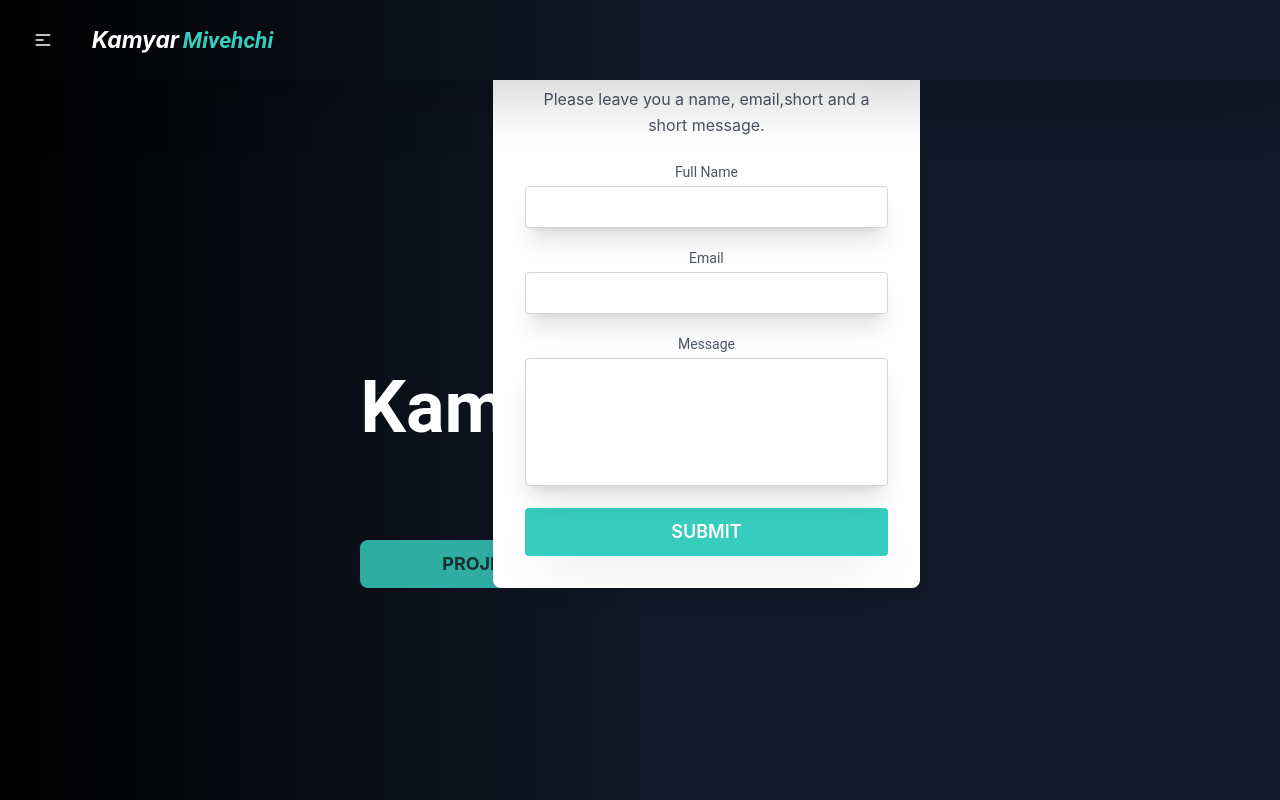
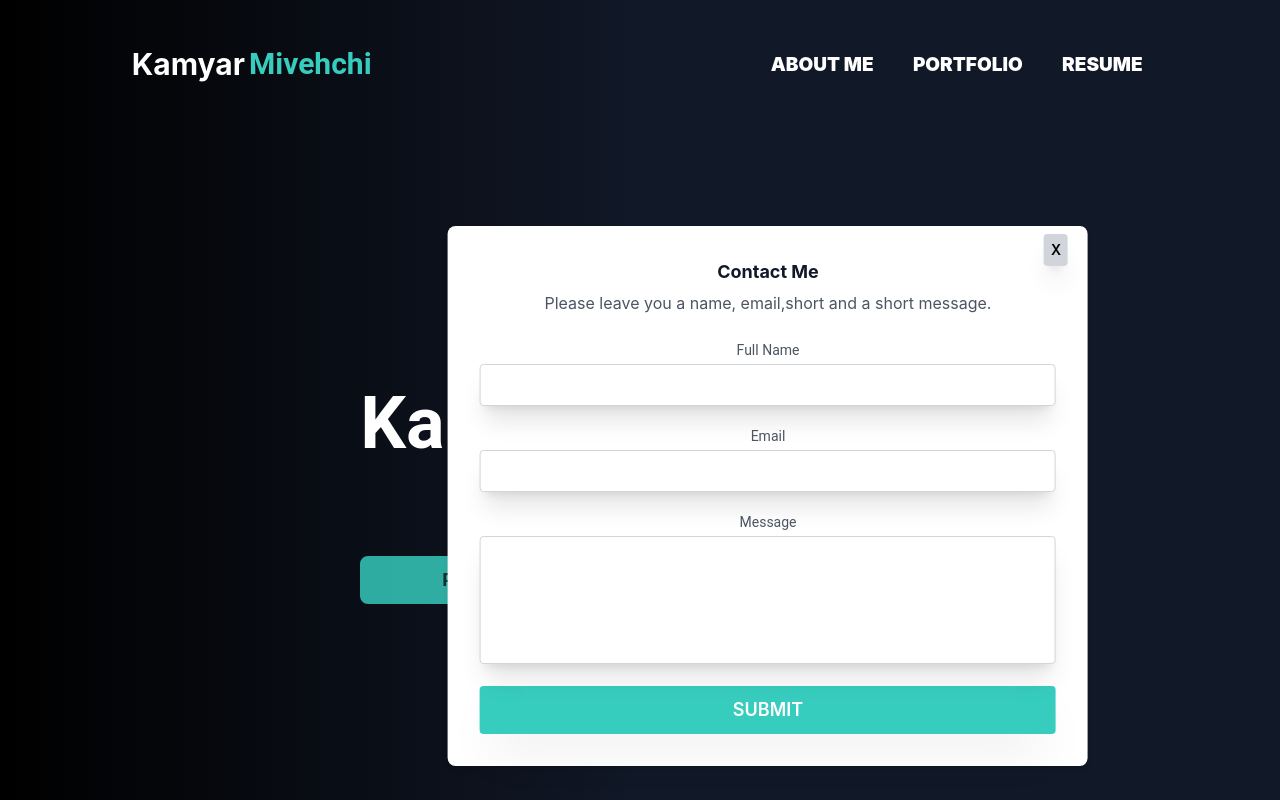
Before and after one commit to Kam-Mivehchi/Portfolio, a React (Create React App) app: page / in a window 1280 px wide. Both pictures are taken after a click on the button "CONTACT". Shown: the top 800 px of the page. Built offline with nearby package versions, Linux system fonts and the light colour scheme.

Commit message:
resolve console errors, still having trouble with form positioning will do tom

```diff
--- a/src/App.js
+++ b/src/App.js
@@ -1,11 +1,10 @@
 import './App.css';
-import { useState } from 'react'
 import Navigation from './components/navigation'
 import Footer from './components/footer'
 import Home from './components/home'
 function App() {
   return (
-    < div className=" bg-fixed min-h-screen bg-gradient-to-r from-black via-gray-900 to-gray-900 max-w-screen overflow-hidden" >
+    < div className=" bg-fixed min-h-screen bg-gradient-to-r from-black via-gray-900 to-gray-900 max-w-screen overflow-hidden relative" >
       <Navigation />
       <Home />
       <Footer />
--- a/src/components/about.js
+++ b/src/components/about.js
@@ -13,13 +13,13 @@ const About = () => {
                 <h1 className='text-6xl lg:text-8xl  font-bold   text-teal-500  lg:basis-full text-center'>About</h1>
                 {/* <Parallax speed={0} translateX={['25%', '0',]} >
                 </Parallax> */}
-                <div class="avatar lg:basis-1/3  lg:my-6">
-                    <div class="w-48 md:w-72  mx-auto  rounded-full  mask mask-hexagon">
+                <div className="avatar lg:basis-1/3  lg:my-6">
+                    <div className="w-48 md:w-72  mx-auto  rounded-full  mask mask-hexagon">
 
                         <img src={content.about.image.url} alt={content.about.image.alt} className="" />
                     </div>
                 </div>
-                <p className="text-center lg:text-left text-sm md:text-xl  2xl:text-4xl lg:basis-1/2 w-10/12 lg:w-full relative before:content-[''] before:absolute before:bg-teal-500 before:w-full before:h-1 before:left-0 before:top-[-.75rem]    lg:before:h-[120%] lg:before:w-1 lg:before:left-[-1.5rem] lg:before:top-0 xl:before:left-[-2rem]  xl:before:w-2">{content.about.desc}</p>
+                <p className="text-center lg:text-left text-sm md:text-xl  2xl:text-3xl lg:basis-1/2 w-10/12 lg:w-full relative before:content-[''] before:absolute before:bg-teal-500 before:w-full before:h-1 before:left-0 before:top-[-.75rem]    lg:before:h-[120%] lg:before:w-1 lg:before:left-[-1.5rem] lg:before:top-0 xl:before:left-[-2rem]  xl:before:w-2">{content.about.desc}</p>
             </div>
         </div >
     )
--- a/src/components/contact.js
+++ b/src/components/contact.js
@@ -15,7 +15,7 @@ const Contact = ({ open }) => {
             setLoading(true)
             setError(false)
 
-            const response = await emailjs.sendForm("service_mtc7c6c", "template_ugau5vp", form.current, "1AFKzcDD6oJGfCvL4")
+            await emailjs.sendForm("service_mtc7c6c", "template_ugau5vp", form.current, "1AFKzcDD6oJGfCvL4")
 
             e.target.reset()
 
@@ -36,14 +36,14 @@ const Contact = ({ open }) => {
         <>
             <button
 
-                className="btn btn-outline btn-accent hover:bg-gradient-to-bl hover:from-accent hover:via-white hover:to-accent  hover:scale-105 transition-all duration-500 text-lg  px-20 border-2 font-bold ease-in w-min mx-auto" onClick={() => setOpenContact(!openContact)}>
+                className="btn btn-outline btn-accent hover:bg-gradient-to-l hover:from-purple-400 hover:to-accent hover:scale-105 active:scale-95   transition-all duration-300 text-lg  px-20 border-2 font-bold ease-in-out w-min mx-auto " onClick={() => setOpenContact(!openContact)}>
                 Contact
             </button>
-            <section className="relative  ">
+            <section className="absolute  top-1/2 translate-y-[-50%] left-11/12 translate-x-[2%] lg:left-[-17%] ">
 
 
-                <form className={`container bottom-0 right-0  mx-auto flex absolute h-max z-10  w-screen ${openContact ? "" : 'hidden'}  `} ref={form} onSubmit={sendEmail}>
-                    <div className="lg:w-1/3 md:w-1/2 bg-white rounded-lg  p-8 flex flex-col md:ml-auto w-full  md:mt-0  shadow-md ">
+                <form className={`container relative    w-11/12 lg:w-screen ${openContact ? "" : 'hidden'}  `} ref={form} onSubmit={sendEmail}>
+                    <div className="lg:w-1/2  bg-white rounded-lg  p-8 flex flex-col md:ml-auto w-full  md:mt-0  shadow-md ">
 
                         <button className=" absolute btn btn-sm rounded bg-gray-300 text-black border-0 shadow-xl hover:btn-accent  right-5 top-2 w-2 h-2 " onClick={() => setOpenContact(!openContact)}>X</button>
 
@@ -52,15 +52,15 @@ const Contact = ({ open }) => {
                         <p className={`text-sm text-red-500 ${error ? "block" : "hidden"}`}>Something went wrong, please submit the form again, and if the problem persists email me directly at <a className="text-blue-400 border-b border-blue-400   " href="mailto:kammivehchi@gmail.com">kammivehchi@gmail.com</a></p>
                         <p className={`text-sm text-success ${success ? "block" : "hidden"}`}>Thank you for submitting you response. I'll be sure to get back to you as soon as possible </p>
                         <div className="relative mb-4">
-                            <label for="name" className="leading-7 text-sm text-gray-600">Full Name</label>
+                            <label htmlFor="name" className="leading-7 text-sm text-gray-600">Full Name</label>
                             <input type="text" id="name" name="name" className="w-full bg-white rounded border border-gray-300 focus:border-pink-500 focus:ring-2 focus:ring-pink-200 text-base outline-none text-gray-700 py-1 px-3 leading-8 transition-colors duration-200 ease-in-out shadow-xl shadow-black/10" required />
                         </div>
                         <div className="relative mb-4">
-                            <label for="email" className="leading-7 text-sm text-gray-600">Email</label>
+                            <label htmlFor="email" className="leading-7 text-sm text-gray-600">Email</label>
                             <input type="email" id="email" name="email" className="w-full bg-white rounded border border-gray-300 focus:border-pink-500 focus:ring-2 focus:ring-pink-200 text-base outline-none text-gray-700 py-1 px-3 leading-8 transition-colors duration-200 ease-in-out shadow-xl shadow-black/10" required />
                         </div>
                         <div className="relative mb-4">
-                            <label for="message" className="leading-7 text-sm text-gray-600">Message</label>
+                            <label htmlFor="message" className="leading-7 text-sm text-gray-600">Message</label>
                             <textarea id="message" name="message" className="w-full bg-white rounded border border-gray-300 focus:border-pink-500 focus:ring-2 focus:ring-pink-200 h-32 text-base outline-none text-gray-700 py-1 px-3 resize-none leading-6 transition-colors duration-200 ease-in-out shadow-xl shadow-black/10" required></textarea>
                         </div>
                         <button type="submit" className="text-white btn btn-accent border-0 py-2 px-6  hover:bg-gray-900 rounded text-lg  ease-in-out   hover:scale-110 duration-900 shadow-2xl shadow-black/10"><ImSpinner2 className={` animate-spin mx-2 ${loading ? "static" : "hidden"}`} />Submit</button>
--- a/src/components/footer.js
+++ b/src/components/footer.js
@@ -16,15 +16,16 @@ const Footer = () => {
                     {content.nav.links.map(items => {
                         if (items.text === "Resume") {
                             return (
-                                <a className="link link-hover link-accent" target='_blank'
+                                <a key={items.text
+                                } className="link link-hover link-accent" target='_blank'
 
-                                    rel="noopener noreferrer" href={items.link}>{items.text} </a>
+                                    rel="noopener noreferrer" href={items.link} > {items.text} </a>
                             )
                         }
 
                         return (
 
-                            <Link to={items.link} smooth={true} offset={-50}>
+                            <Link key={`${items.text}_footer`} to={items.link} smooth={true} offset={-50}>
                                 <div className="link link-hover link-accent">{items.text}</div>
                             </Link>
                         )
@@ -42,7 +43,7 @@ const Footer = () => {
                             return (
 
                                 <a className="btn btn-ghost text-4xl" target='_blank'
-                                    rel="noopener noreferrer" href={items.link}>{items.icon} </a>
+                                    rel="noopener noreferrer" href={items.link} key={items.link}>{items.icon} </a>
                             )
                         })}
 
@@ -52,7 +53,7 @@ const Footer = () => {
                 <div>
                     <p className="text-base">{content.footer.copyright}</p>
                 </div>
-            </footer>
+            </footer >
         </>
     );
 }
--- a/src/components/hero.js
+++ b/src/components/hero.js
@@ -1,4 +1,4 @@
-import { useState } from 'react'
+
 import React from 'react'
 import { Link } from 'react-scroll'
 import content from '../content';
@@ -29,7 +29,7 @@ const Hero = () => {
 
 
                             <Link to="portfolio" smooth={true} offset={-50} >
-                                <button className="btn   btn-accent animate-pulse     hover:scale-105  text-lg  px-20 border-2 font-bold hover:bg-gradient-to-tl hover:from-accent hover:via-white hover:to-accent hover:animate-none transition-all duration-500 ease-in" > Projects</button>
+                                <button className="btn   btn-accent animate-pulse     hover:scale-105  text-lg  px-20 border-2 font-bold hover:animate-none  hover:bg-gradient-to-br hover:from-purple-400 hover:to-accent hover:scale-105 active:scale-95 transition-all duration-300 ease-in-out" > Projects</button>
                             </Link>
 
                             {/* contact button and popup */}
--- a/src/components/navigation.js
+++ b/src/components/navigation.js
@@ -6,45 +6,63 @@ function Navigation() {
 
 
     return (
-        <>
-            <div className="bg-fixed text-white bg-cover sticky top-0 z-10 drop-shadow-2xl w-full bg-gradient-to-r from-black via-gray-900 to-gray-900 "  >
 
-                <div className="navbar     ">
-                    <div className="navbar ">
-                        <div className="dropdown ">
+        <div className="navbar bg-transparent md:w-10/12 2xl:w-2/3 mx-auto pt-4 lg:pt-10">
+            <Link to='hero' smooth={true} offset={-50} className="navbar-start">
 
-                            <label tabindex="0" className="btn btn-ghost  ">
-                                <svg xmlns="http://www.w3.org/2000/svg" className="h-5 w-5" fill="none" viewBox="0 0 24 24" stroke="currentColor"><path stroke-linecap="round" stroke-linejoin="round" stroke-width="2" d="M4 6h16M4 12h8m-8 6h16" />
+                <h2 className=" btn btn-wide flex btn-ghost normal-case text-2xl lg:text-3xl font-bold   text-white  w-max hover:text-transparent hover:bg-clip-text hover:bg-gradient-to-br hover:from-purple-400 hover:to-accent hover:scale-105 active:scale-95 transition-all duration-300 ease-in-out">{content.nav.firstName} <span className="text-accent ml-1">{content.nav.lastName}</span></h2>
+
+            </Link>
+            <div className="navbar-end">
+                <div className="dropdown  dropdown-end ">
+                    <label tabIndex={0} className="btn btn-ghost lg:hidden text-white">
+                        <svg xmlns="http://www.w3.org/2000/svg" className="w-6 h-6" fill="none" viewBox="0 0 24 24" stroke="currentColor">
+                            <path strokeLinecap="round" strokeLinejoin="round" strokeWidth="2" d="M4 6h16M4 12h16M4 18h16" />
                         </svg>
                     </label>
+                    <ul tabIndex={0} className="menu menu-compact dropdown-content mt-3 p-2 shadow bg-base-100 rounded-box w-52">
 
-                            <div tabindex="0" className="menu menu-compact dropdown-content mt-3 p-2 shadow bg-white text-black rounded-box w-52">
-                                {content.nav.links.map((item, idx) => {
+                        {content.nav.links.map((item) => {
                             if (item.text === "Resume") {
                                 return (
                                     <a className="btn btn-ghost w-full font-black" target='_blank'
-                                                rel="noopener noreferrer" href={item.link}>{item.text} </a>
+                                        rel="noopener noreferrer" key={`${item.text}_mobile`} href={item.link}>{item.text} </a>
                                 )
                             }
                             return (
-                                        <Link to={item.link} smooth={true} offset={-50}>
+                                <Link to={item.link} key={`${item.text}_mobile`} smooth={true} offset={25}>
                                     <div className="btn btn-ghost w-full font-black">{item.text}</div>
                                 </Link>
                             )
                         })}
+
+                    </ul>
                 </div>
             </div>
-                        <Link to='hero' smooth={true} offset={-50}>
 
-                            <h2 className="btn hidden md:flex btn-ghost normal-case text-2xl font-bold italic  text-white  ">{content.nav.firstName} <span className="text-accent ml-1">{content.nav.lastName}</span></h2>
-                            <h2 className="md:hidden btn btn-ghost normal-case font-bold text-2xl mx-2 italic  text-white ">K <span className="text-accent ">M</span></h2>
+            <div className="navbar-center hidden lg:flex text-white ">
+                <ul className="menu menu-horizontal px-1 ">
+                    {content.nav.links.map((item) => {
+                        if (item.text === "Resume") {
+                            return (
+                                <a className="btn btn-ghost w-max font-black text-xl hover:text-transparent hover:bg-clip-text hover:bg-gradient-to-br hover:from-purple-400 hover:to-accent hover:scale-105 active:scale-95 transition-all duration-300 ease-in-out" target='_blank'
+                                    rel="noopener noreferrer" key={`${item.text}_desktop`} href={item.link}>{item.text} </a>
+                            )
+                        }
+                        return (
+                            <Link to={item.link} key={`${item.text}_desktop`} smooth={true} offset={25}>
+
+                                <button className="btn btn-ghost w-max font-black text-xl  hover:text-transparent hover:bg-clip-text hover:bg-gradient-to-br hover:from-purple-400 hover:to-accent hover:scale-105 active:scale-95 transition-all duration-300 ease-in-out">{item.text}</button>
                             </Link>
+                        )
+                    })}
+
+                </ul>
+            </div>
 
         </div>
-                </div>
-            </div >
-            {/* <Contact /> */}
-        </>
+
+
     )
 
 }
--- a/src/components/portfolio.js
+++ b/src/components/portfolio.js
@@ -1,22 +1,18 @@
-
-import { Parallax } from 'react-scroll-parallax';
-import { BiLinkExternal } from 'react-icons/bi'
 import content from '../content/index'
 import { Link, Element } from 'react-scroll'
 import Project from './project'
-const Portfolio = () => {
 
 
+const Portfolio = () => {
     return (
         <section className="pt-6 pb-14">
-
             <Link to='project' smooth={true} offset={-50}>
                 <h1 className="text-6xl lg:text-8xl  font-bold   text-teal-500 text-center ">Projects</h1>
             </Link>
             <Element name='project' className="flex flex-col gap-2 lg:gap-12">
 
                 {content.project.data.map((proj, index) => {
-                    return (<Project proj={proj} index={index} total={content.project.data.length} />)
+                    return (<Project proj={proj} index={index} total={content.project.data.length} key={`${proj.title}_${index}`} />)
                 })
                 }
             </Element>
--- a/src/content/index.js
+++ b/src/content/index.js
@@ -31,7 +31,7 @@ const content = {
         logolink: 'home',
         links: [
             { text: 'About Me', link: 'about' },
-            { text: 'My Work', link: 'portfolio' },
+            { text: 'Portfolio', link: 'portfolio' },
             { text: 'Resume', link: `${Resume}` },
             // { text: 'Skills', link: 'skills' },
             // { text: 'Contact', link: 'contact' },
```
Also changed, not shown: src/components/project.js (+11 -10 lines). Lines whose indentation alone changed are shown as unchanged.
